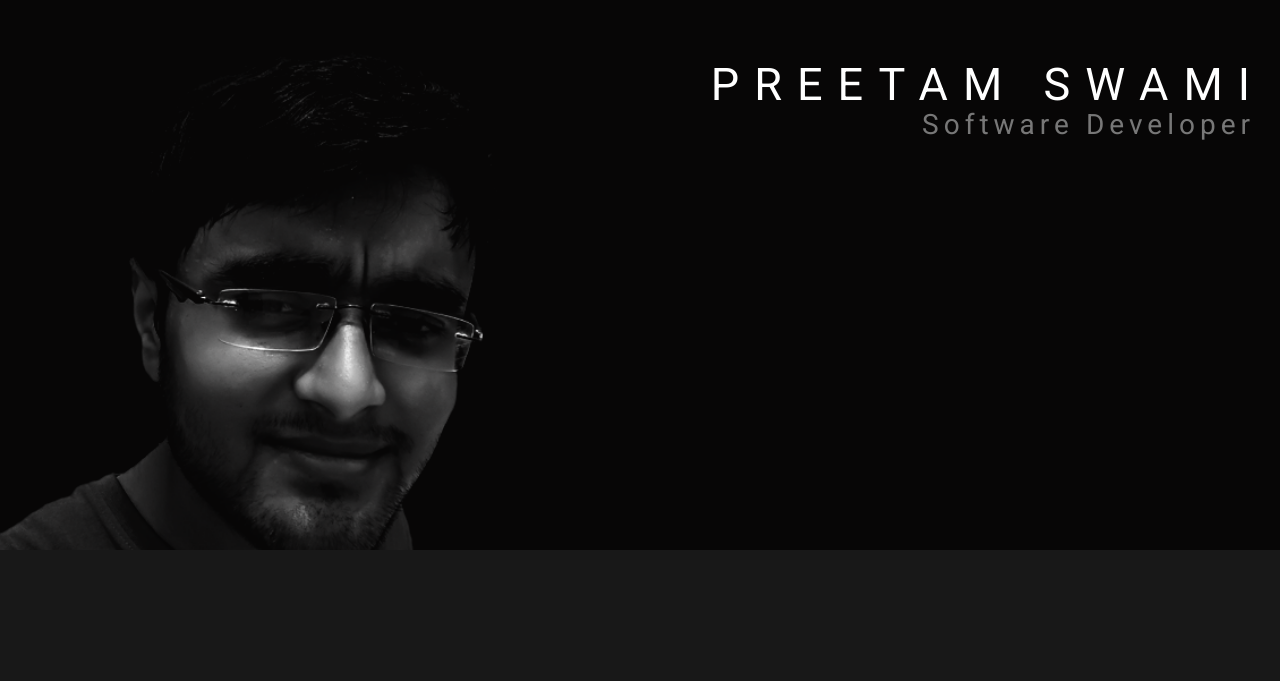
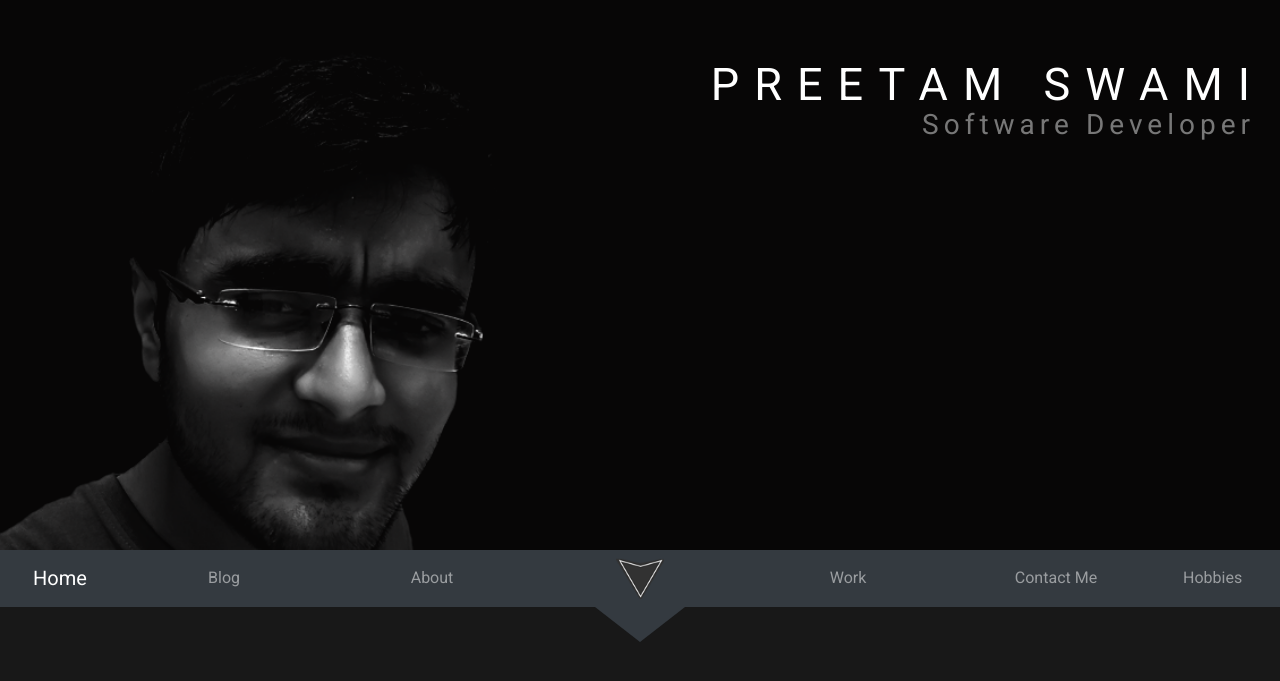
Before and after one commit to prtm/website, a Django app: template portfolio/templates/portfolio/home.html in a window 1280 px wide. Shown: the top 681 px of the page. Run offline with Django 3.2, Linux system fonts and the light colour scheme; the template is opened without the code that fills it, so the values that code supplies are empty; some libraries are stand-ins or nearby versions.

Commit message:
nav bar setup

```diff
--- a/portfolio/static/css/home.css
+++ b/portfolio/static/css/home.css
@@ -29,7 +29,7 @@ body {
     font-size: 45px;
     letter-spacing: 15px;
     margin: 0 0 0 4px;
-    padding: 60px 15px 0     15px;
+    padding: 60px 15px 0 15px;
 }
 
 .profession {
@@ -43,3 +43,19 @@ body {
 .p0 {
     padding: 0;
 }
+
+#triangle-shape {
+    /* background-color: #343a40 */
+    content: "";
+    border-left: 45px solid transparent;
+    border-right: 45px solid transparent;
+    border-top: 35px solid #343a40;
+}
+
+.frame-container {
+    -webkit-transform: rotate(45deg);
+    -moz-transform: rotate(45deg);
+    -o-transform: rotate(45deg);
+    -ms-transform: rotate(45deg);
+    transform: rotate(45deg);
+}
--- /dev/null
+++ b/portfolio/static/js/home.js
@@ -0,0 +1,9 @@
+$(function(){
+    $('.navbar-toggler').on('click',function(){
+       var arrow = $('#arrow');
+       arrow.hide()
+    });
+
+
+
+});
--- a/portfolio/templates/portfolio/home.html
+++ b/portfolio/templates/portfolio/home.html
@@ -1,14 +1,65 @@
 {% extends 'portfolio/base.html' %} {% load static %} {% block head %}
-<link rel="stylesheet" href="{% static 'css/home.css' %}"> {% endblock head %} {% block body %}
+<link rel="stylesheet" href="{% static 'css/home.css' %}">
+<script src="{% static 'js/home.js' %}"></script>
+{% endblock head %} {% block body %}
 
 
 <div class="container-fluid p0">
     <div class="parallax">
 
-        <h1 class="text-right name">PREETAM SWAMI</h1>
+        <p class="text-right name">PREETAM SWAMI</p>
         <h3 class="text-right profession">Software Developer</h3>
 
     </div>
+
+    <nav class="navbar navbar-expand-md navbar-dark bg-dark sticky-top">
+        <button class="navbar-toggler" type="button" data-toggle="collapse" data-target="#navbarSupportedContent" aria-controls="navbarSupportedContent"
+            aria-expanded="false" aria-label="Toggle navigation">
+            <span class="navbar-toggler-icon"></span>
+        </button>
+
+        <div class="collapse navbar-collapse" id="navbarSupportedContent">
+            <div class="col-sm-12 navbar-nav" style="padding-right: 0;">
+                <div class="col-sm-1 nav-item text-center">
+                    <a class="navbar-brand" href="#">Home</a>
+                </div>
+                <div class="col-sm-2 nav-item text-center">
+                    <a class="nav-link" href="#">Blog</a>
+                </div>
+                <div class="col-sm-2 nav-item text-center">
+                    <a class="nav-link" href="#">About</a>
+                </div>
+                <div id="arrow" class="col-sm-2 text-center">
+                    <img src="{% static 'images/arrow.png' %}" width="48px" height="41px" />
+                </div>
+                <div class="col-sm-2 nav-item text-center">
+                    <a class="nav-link" href="#">Work</a>
+                </div>
+                <div class="col-sm-2 nav-item text-center">
+                    <a class="nav-link" href="#">Contact Me</a>
+                </div>
+                <div class="col-sm-1 nav-item text-center">
+                    <a class="nav-link" href="#">Hobbies</a>
+                </div>
+
+            </div>
+        </div>
+
+    </nav>
+    <nav class="navbar navbar-expand-md sticky-top p0">
+        <div class="col-12 d-flex justify-content-center">
+            <div id="triangle-shape">
+            </div>
+        </div>
+    </nav>
+
+    <!-- <div class="row">
+        <div class="col-md-2 offset-5">
+
+        </div>
+    </div> -->
+
+
 
 </div>
 
```
Also changed, not shown: portfolio/static/images/arrow.png (added).
